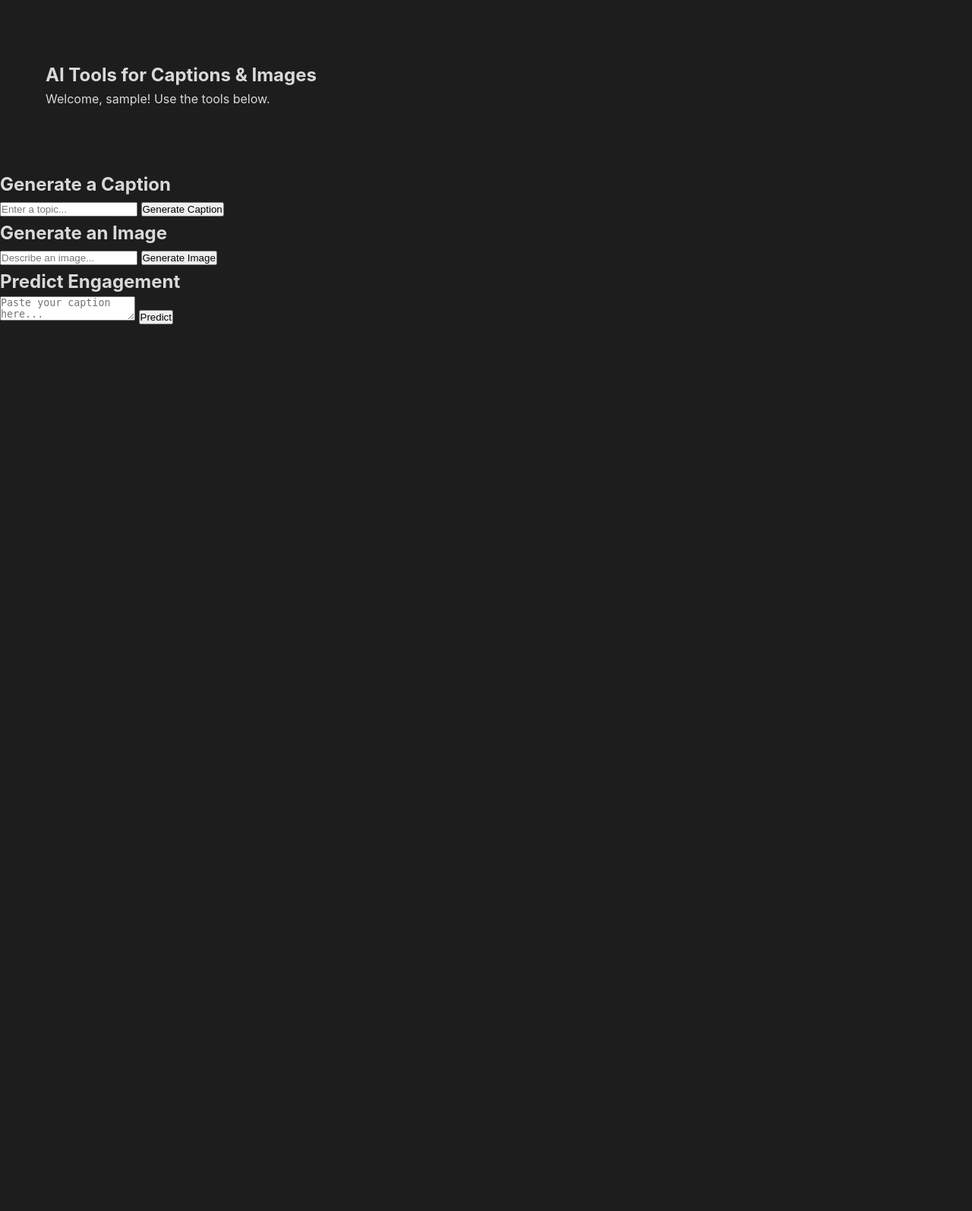
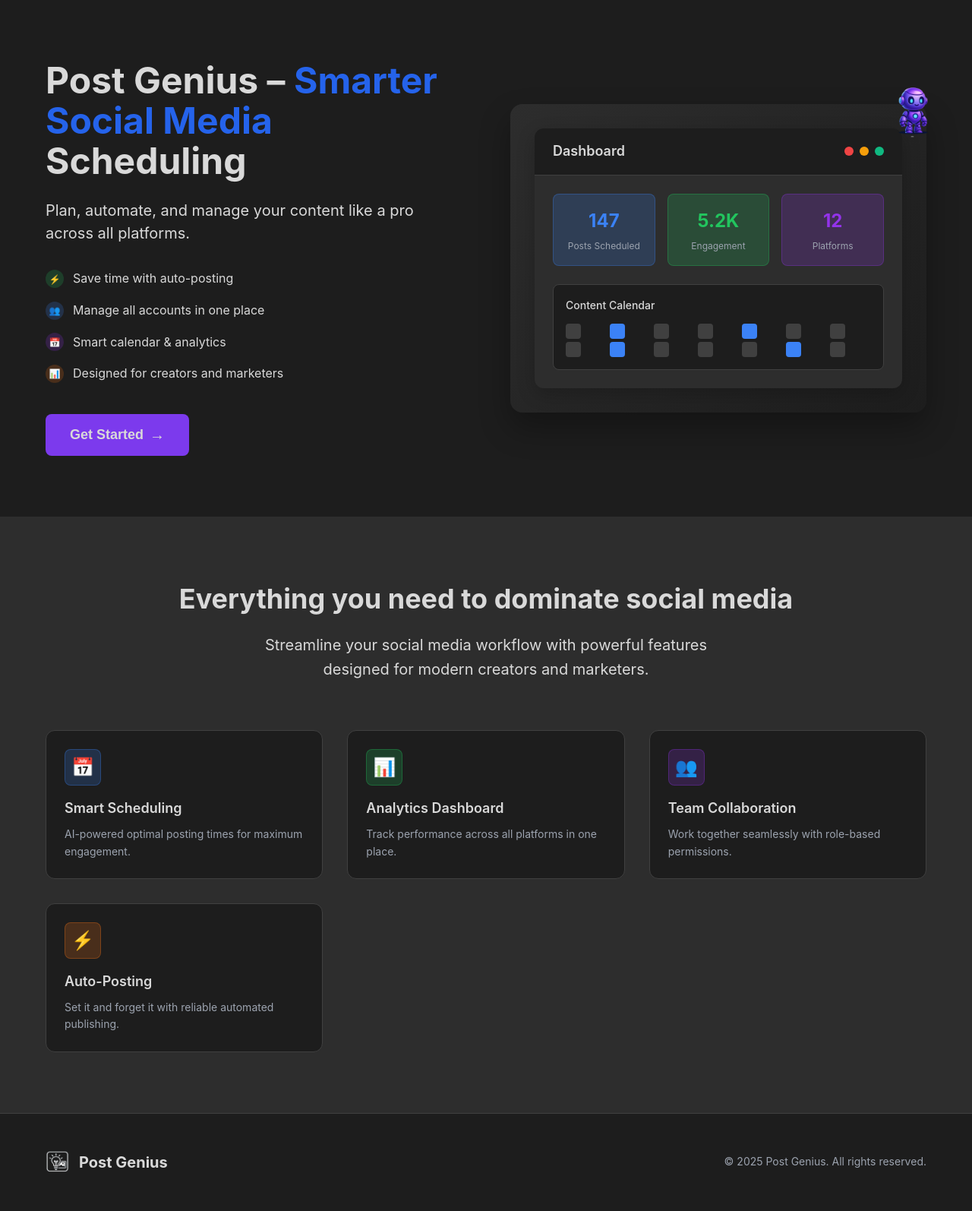
Before and after one commit to Rahulmalu01/AI-Post-Generator, a Django app: page / in a window 1280 px wide. Shown: the part 65-1659 px from the top of the page at 76% size. Before the commit the page ends 492 px from the top, so only its background shows below. Run offline with Django 5.2, Linux system fonts and the light colour scheme; the visitor is signed in with stand-in values (Sample User, id 1).

Commit message:
second commit

```diff
--- a/generator/urls.py
+++ b/generator/urls.py
@@ -16,8 +16,13 @@ Including another URLconf
 """
 from django.contrib import admin
 from django.urls import path, include
+from django.conf import settings
+from django.conf.urls.static import static
 
 urlpatterns = [
     path('admin/', admin.site.urls),
-    path('', include('post.urls')),
+    path('', include('post.urls')),  # include your app URLs
 ]
+
+if settings.DEBUG:
+    urlpatterns += static(settings.MEDIA_URL, document_root=settings.MEDIA_ROOT)
--- a/post/apps.py
+++ b/post/apps.py
@@ -1,9 +1,8 @@
 from django.apps import AppConfig
-
 
 class PostConfig(AppConfig):
     default_auto_field = 'django.db.models.BigAutoField'
     name = 'post'
 
-def ready(self):
-    import post.signals
+    def ready(self):
+        import post.signals
--- a/post/models.py
+++ b/post/models.py
@@ -1,16 +1,5 @@
 from django.db import models
 from django.contrib.auth.models import User
-
-class CaptionHistory(models.Model):
-    user = models.ForeignKey(User, on_delete=models.CASCADE)
-    caption = models.TextField()
-    generated_at = models.DateTimeField(auto_now_add=True)
-
-class ImageHistory(models.Model):
-    user = models.ForeignKey(User, on_delete=models.CASCADE)
-    prompt = models.TextField()
-    image_url = models.URLField()
-    generated_at = models.DateTimeField(auto_now_add=True)
 
 class UserProfile(models.Model):
     user = models.OneToOneField(User, on_delete=models.CASCADE)
@@ -19,3 +8,20 @@ class UserProfile(models.Model):
 
     def __str__(self):
         return self.user.username
+
+class CaptionHistory(models.Model):
+    user = models.ForeignKey(User, on_delete=models.CASCADE)
+    caption = models.TextField()
+    generated_at = models.DateTimeField(auto_now_add=True)
+
+    def __str__(self):
+        return f"{self.user.username} - {self.generated_at}"
+
+class ImageHistory(models.Model):
+    user = models.ForeignKey(User, on_delete=models.CASCADE)
+    prompt = models.TextField()
+    image_url = models.URLField()
+    generated_at = models.DateTimeField(auto_now_add=True)
+
+    def __str__(self):
+        return f"{self.user.username} - {self.prompt[:30]}..."
--- a/post/urls.py
+++ b/post/urls.py
@@ -12,4 +12,6 @@ urlpatterns = [
     path('dashboard/', views.dashboard, name='dashboard'),
     path('export/captions/', views.export_captions_csv, name='export_captions'),
     path('export/images/', views.export_images_csv, name='export_images'),
+    path('profile/', views.profile_view, name='profile'),
+    path('profile/edit/', views.edit_profile, name='edit_profile'),
 ]
--- a/post/views.py
+++ b/post/views.py
@@ -9,7 +9,8 @@ from django.http import JsonResponse, HttpResponse
 from django.contrib import messages
 from django.contrib.auth.decorators import login_required
 
-from .models import CaptionHistory, ImageHistory
+from .models import CaptionHistory, ImageHistory, UserProfile
+from .forms import ProfileForm
 
 load_dotenv()
 openai.api_key = os.getenv("OPENAI_API_KEY")
@@ -141,3 +142,22 @@ def export_images_csv(request):
         writer.writerow([i.prompt, i.image_url, i.generated_at])
 
     return response
+
+@login_required
+def profile_view(request):
+    profile, created = UserProfile.objects.get_or_create(user=request.user)
+    return render(request, 'profile.html', {'profile': profile})
+
+@login_required
+def edit_profile(request):
+    profile, created = UserProfile.objects.get_or_create(user=request.user)
+    if request.method == 'POST':
+        form = ProfileForm(request.POST, request.FILES, instance=profile)
+        if form.is_valid():
+            form.save()
+            messages.success(request, "Profile updated.")
+            return redirect('profile')
+    else:
+        form = ProfileForm(instance=profile)
+
+    return render(request, 'edit_profile.html', {'form': form})
--- a/templates/index.html
+++ b/templates/index.html
@@ -3,62 +3,135 @@
 <html lang="en">
 <head>
   <meta charset="UTF-8" />
-  <title>Post Genius - Smart Social Tools</title>
-  <meta name="viewport" content="width=device-width, initial-scale=1.0"/>
-  <link rel="stylesheet" href="{% static 'style.css' %}" />
+  <meta name="viewport" content="width=device-width, initial-scale=1.0">
+  <title>Post Genius - Smarter Social Media Scheduling</title>
+  <meta name="description" content="Plan, automate, and manage your social media content like a pro across all platforms with Post Genius.">
+  <link rel="stylesheet" href="{% static 'style.css' %}">
 </head>
 <body>
 
-  <!-- Reusable navigation bar -->
-  {% include "nav.html" %}
+  <!-- Include Navigation -->
+  {% include 'nav.html' %}
 
   <!-- Hero Section -->
   <section class="hero">
     <div class="hero-container">
+      <!-- Left Column - Content -->
       <div class="hero-content">
-        <h1>AI Tools for Captions & Images</h1>
-        {% if user.is_authenticated %}
-          <p>Welcome, {{ user.username }}! Use the tools below.</p>
-        {% else %}
-          <p>Please <a href="{% url 'signin' %}">sign in</a> to use tools.</p>
-        {% endif %}
+        <h1 class="hero-title">
+          Post Genius – <span class="text-accent">Smarter Social Media</span> Scheduling
+        </h1>
+        <p class="hero-subtitle">Plan, automate, and manage your content like a pro across all platforms.</p>
+
+        <!-- Benefits List -->
+        <div class="benefits-list">
+          <div class="benefit-item"><div class="benefit-icon green">⚡</div><span>Save time with auto-posting</span></div>
+          <div class="benefit-item"><div class="benefit-icon blue">👥</div><span>Manage all accounts in one place</span></div>
+          <div class="benefit-item"><div class="benefit-icon purple">📅</div><span>Smart calendar & analytics</span></div>
+          <div class="benefit-item"><div class="benefit-icon orange">📊</div><span>Designed for creators and marketers</span></div>
+        </div>
+
+        <!-- CTA Button -->
+        <button class="btn btn-cta">Get Started <span class="arrow">→</span></button>
+      </div>
+
+      <!-- Right Column - Hero Image -->
+      <div class="hero-image">
+        <div class="dashboard-preview">
+          <div class="dashboard-container">
+            <!-- Dashboard Header -->
+            <div class="dashboard-header">
+              <h3>Dashboard</h3>
+              <div class="window-controls">
+                <div class="control red"></div>
+                <div class="control yellow"></div>
+                <div class="control green"></div>
+              </div>
+            </div>
+
+            <!-- Dashboard Content -->
+            <div class="dashboard-content">
+              <div class="stats-row">
+                <div class="stat-card blue"><div class="stat-number">147</div><div class="stat-label">Posts Scheduled</div></div>
+                <div class="stat-card green"><div class="stat-number">5.2K</div><div class="stat-label">Engagement</div></div>
+                <div class="stat-card purple"><div class="stat-number">12</div><div class="stat-label">Platforms</div></div>
+              </div>
+
+              <!-- Calendar Preview -->
+              <div class="calendar-preview">
+                <div class="calendar-title">Content Calendar</div>
+                <div class="calendar-grid">
+                  <div class="calendar-day"></div>
+                  <div class="calendar-day active"></div>
+                  <div class="calendar-day"></div>
+                  <div class="calendar-day"></div>
+                  <div class="calendar-day active"></div>
+                  <div class="calendar-day"></div>
+                  <div class="calendar-day"></div>
+                  <div class="calendar-day"></div>
+                  <div class="calendar-day active"></div>
+                  <div class="calendar-day"></div>
+                  <div class="calendar-day"></div>
+                  <div class="calendar-day"></div>
+                  <div class="calendar-day active"></div>
+                  <div class="calendar-day"></div>
+                </div>
+              </div>
+            </div>
+          </div>
+
+          <!-- AI Robot Image -->
+          <div class="ai-robot">
+            <img src="{% static 'Element.png' %}" alt="AI Assistant">
+          </div>
+        </div>
       </div>
     </div>
   </section>
 
-  {% if user.is_authenticated %}
+  <!-- Features Section -->
+  <section class="features">
+    <div class="features-container">
+      <div class="features-header">
+        <h2>Everything you need to dominate social media</h2>
+        <p>Streamline your social media workflow with powerful features designed for modern creators and marketers.</p>
+      </div>
 
-  <!-- Caption Generator -->
-  <section class="caption-generator">
-    <h2>Generate a Caption</h2>
-    <form id="caption-form">
-      <input type="text" id="caption-topic" placeholder="Enter a topic..." required />
-      <button type="submit">Generate Caption</button>
-    </form>
-    <div id="caption-result"></div>
+      <div class="features-grid">
+        <div class="feature-card">
+          <div class="feature-icon blue">📅</div>
+          <h3>Smart Scheduling</h3>
+          <p>AI-powered optimal posting times for maximum engagement.</p>
+        </div>
+        <div class="feature-card">
+          <div class="feature-icon green">📊</div>
+          <h3>Analytics Dashboard</h3>
+          <p>Track performance across all platforms in one place.</p>
+        </div>
+        <div class="feature-card">
+          <div class="feature-icon purple">👥</div>
+          <h3>Team Collaboration</h3>
+          <p>Work together seamlessly with role-based permissions.</p>
+        </div>
+        <div class="feature-card">
+          <div class="feature-icon orange">⚡</div>
+          <h3>Auto-Posting</h3>
+          <p>Set it and forget it with reliable automated publishing.</p>
+        </div>
+      </div>
+    </div>
   </section>
 
-  <!-- Image Generator -->
-  <section class="image-generator">
-    <h2>Generate an Image</h2>
-    <form id="image-form">
-      <input type="text" id="image-prompt" placeholder="Describe an image..." required />
-      <button type="submit">Generate Image</button>
-    </form>
-    <div id="image-result"></div>
-  </section>
-
-  <!-- Engagement Predictor -->
-  <section class="analytics">
-    <h2>Predict Engagement</h2>
-    <form id="engagement-form">
-      <textarea id="caption-input" placeholder="Paste your caption here..." required></textarea>
-      <button type="submit">Predict</button>
-    </form>
-    <div id="engagement-result"></div>
-  </section>
-
-  {% endif %}
+  <!-- Footer -->
+  <footer class="footer">
+    <div class="footer-container">
+      <div class="footer-logo">
+        <img src="{% static 'Logo post genius.png' %}" alt="Post Genius Logo" class="logo-img">
+        <span class="logo-text">Post Genius</span>
+      </div>
+      <p class="footer-text">© 2025 Post Genius. All rights reserved.</p>
+    </div>
+  </footer>
 
   <script src="{% static 'script.js' %}"></script>
 </body>
```
Also changed, not shown: post/forms.py (added, +10 -0 lines), requirements.txt (added, +7 -0 lines), templates/dashboard.html (+28 -14 lines), templates/edit_profile.html (added, +23 -0 lines), templates/index1.html (added, +212 -0 lines), templates/profile.html (added, +23 -0 lines), templates/signin.html (+9 -5 lines), templates/signup.html (+9 -4 lines), README.md, 2 other files.
